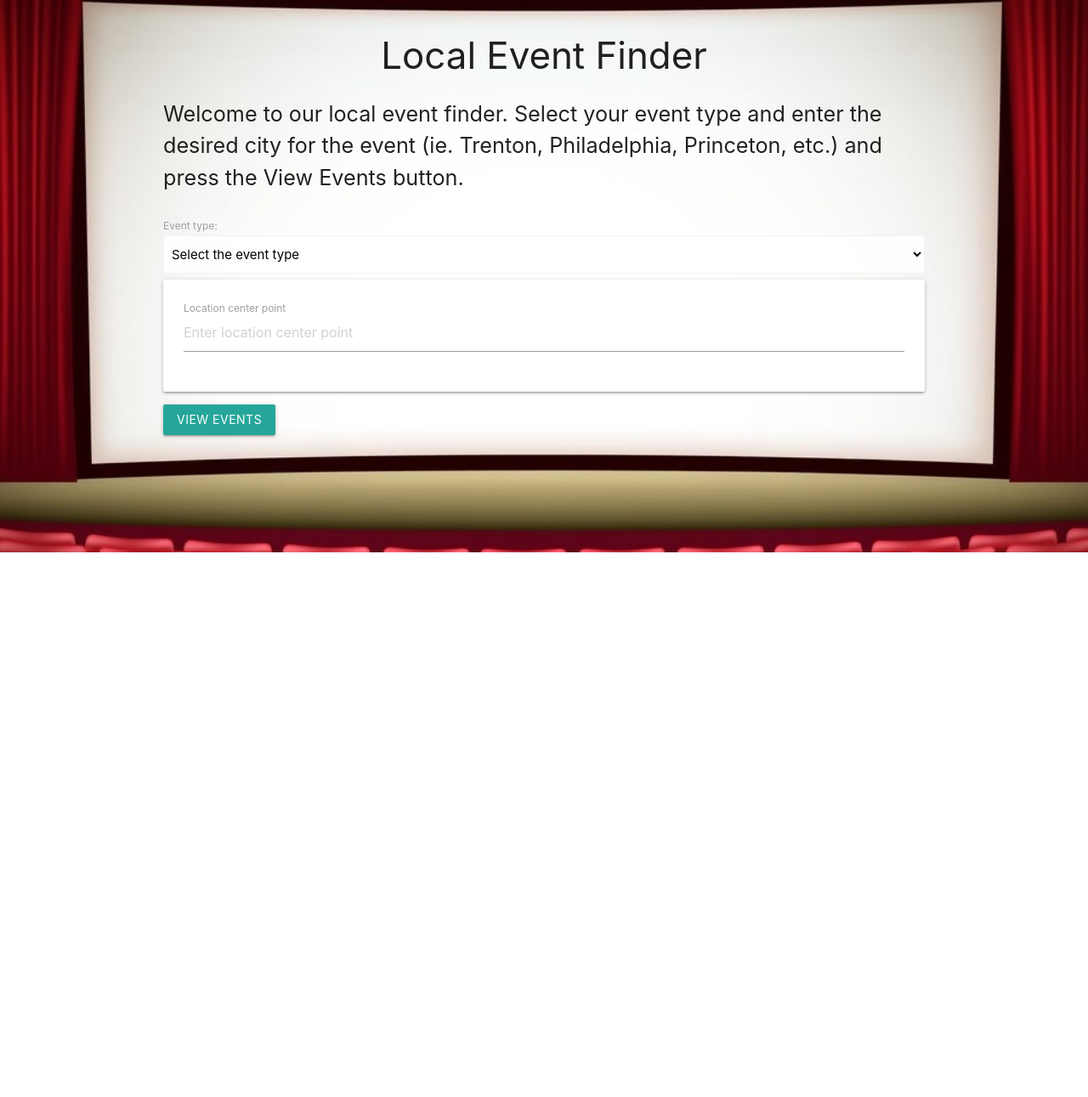
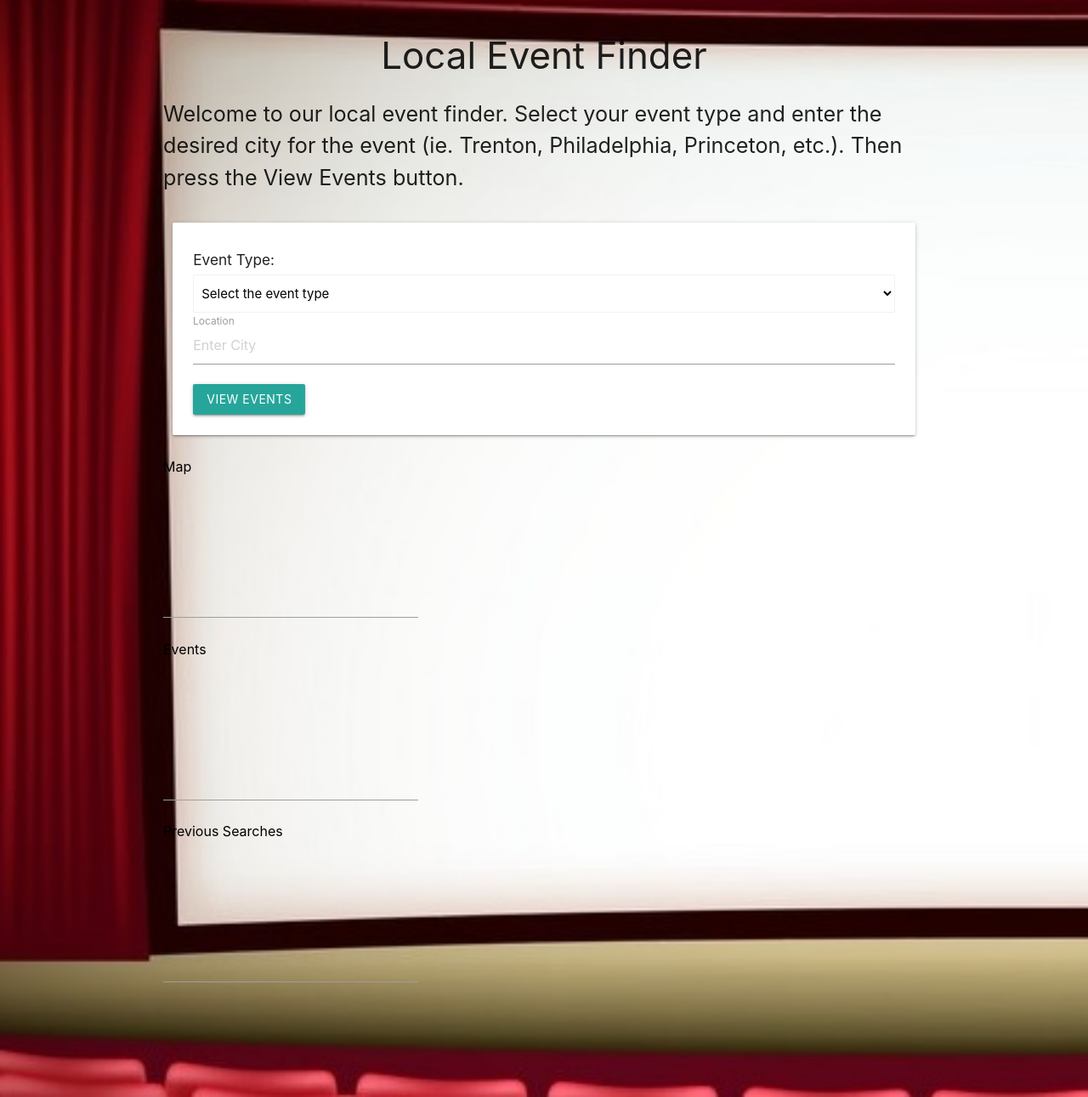
Before and after one commit to cbinder705/TBA-Event-Finder, a plain HTML site: page index.html in a window 1280 px wide. Shown: the part 32-1323 px from the top of the page at 85% size. Before the commit the page ends 800 px from the top, so only its background shows below. Drawn offline with nearby package versions, Linux system fonts and the light colour scheme.

Commit message:
added 3 textareas and inner html files for api data

```diff
--- a/index.html
+++ b/index.html
@@ -17,26 +17,49 @@
                background-attachment:inherit;">
 
     <div class="container">
+      <div class="row">
         <br>
        <h3 class="center-align">Local Event Finder</h3>
-      <p class="flow-text">Welcome to our local event finder.  Select your event type and enter the desired city for the event (ie. Trenton, Philadelphia, Princeton, etc.) and press the View Events button.</p>
-
-        <label>Event type:</label>
-       <select class="browser-default">
+       <p class="flow-text">Welcome to our local event finder.  Select your event type and enter the desired city for the event (ie. Trenton, Philadelphia, Princeton, etc.).
+         Then press the View Events button.</p>
+      <form class="col s12">
+       <div class="card-panel">
+        <h6>Event Type:</h6>
+        <select class="browser-default" id="eventtype">
           <option value="" disabled selected>Select the event type</option>
           <option value="sports">Sports</option>
           <option value="concerts">Concerts</option>
           <option value="comedy">Comedy Shows</option>
         </select>
-
-      <div class="card-panel">
          <div class="input-field">
-          <input type="text" placeholder="Enter location center point" id="location">
-         <label class="active" for="location">Location center point</label>
-         </div>
+           <input type="text" placeholder="Enter City" id="location">
+           <label class="active" for="location">Location</label>
          </div>
          <a href="" class="btn">View Events</a> <!--add validation that event type is selected and location is entered and valid-->
-
+        </div>
+      </form>
+      <textarea style="display: inline; height:200px; width: 300px;" id="apimap" class="materialize-textarea" cols="30" rows="10">Map</textarea>
+        <iframe
+          height="100px"
+          id="innermap"
+          src=""
+          frameborder="0"
+        ></iframe>
+         <textarea style="display:  inline; height:200px; width: 300px;" id="apievents" class="materialize-textarea" cols="30" rows="10">Events</textarea>
+        <iframe
+          height="100px"
+          id="innerevents"
+          src=""
+          frameborder="0"
+         ></iframe>
+         <textarea style="display: block; height:200px; width: 300px;" id="prevsearches" class="materialize-textarea" cols="30" rows="10">Previous Searches</textarea>
+        <iframe
+          height="100px"
+          id="innerprevsearches"
+          src=""
+          frameborder="0"
+        ></iframe>
+     </div> <!-- row-->
     </div><!-- ./container  leave at end before scripts-->
 
     <!--Import jQuery before materialize.js-->
```
Also changed, not shown: innerevents.html (added, +15 -0 lines), innermap.html (added, +15 -0 lines), innerprevsearches.html (added, +15 -0 lines). Lines whose indentation alone changed are shown as unchanged.
